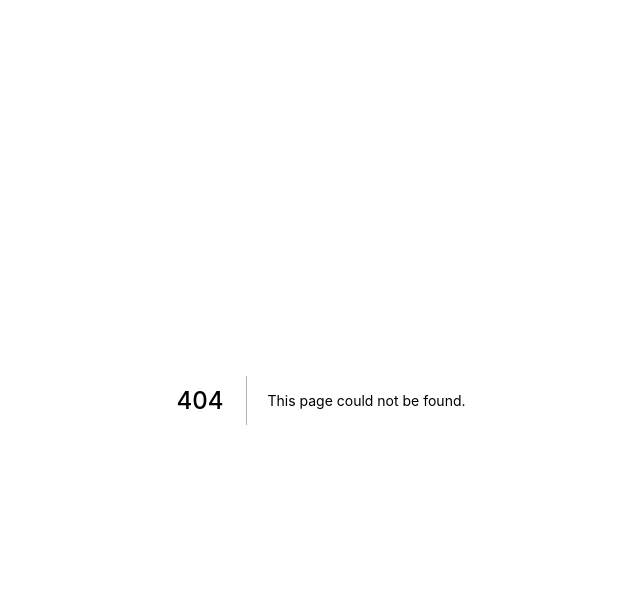
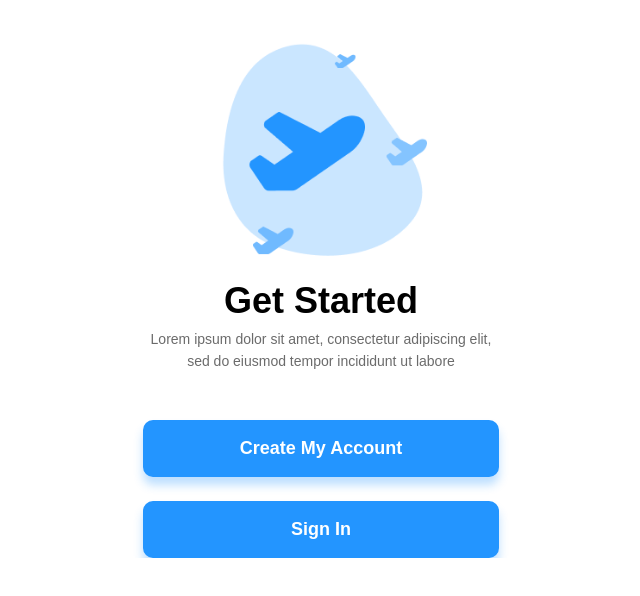
Before and after one commit to wachid29/front-end-byteteam, a Next.js app: page /welcome/start in a window 1280 px wide. Before the commit this address had no page. Shown: the top 596 px of the page, without its empty margins (319-959 px from the left). Built offline with nearby package versions, Linux system fonts and the light colour scheme.

Commit message:
[ADD] welcome page design

```diff
--- /dev/null
+++ b/pages/welcome/start.js
@@ -0,0 +1,38 @@
+import React from "react";
+import Image from "next/image";
+import imgWelcome from "../../public/images/welcome.png";
+import welcomeStyle from "../../styles/pages/welcome.module.css";
+
+const start = () => {
+	return (
+		<>
+			<div className={welcomeStyle.main}>
+				<div className="container">
+					<div className="row justify-content-center">
+						<div className={"col-md-4"}>
+							<div className={"row justify-content-center mt-4"}>
+								<Image src={imgWelcome} alt="logo" width="250px" height="250px" />
+							</div>
+							<div className={welcomeStyle.contentTitle}>
+								<p>Get Started</p>
+							</div>
+							<div className={welcomeStyle.contentText}>
+								<p>Lorem ipsum dolor sit amet, consectetur adipiscing elit, sed do eiusmod tempor incididunt ut labore</p>
+							</div>
+							<div className={`d-grid gap-2 mt-5 ${welcomeStyle.btn}`}>
+								<button className="btn btn-lg" type="button">
+									Create My Account
+								</button>
+								<button className="btn  btn-lg mt-3" type="button">
+									Sign In
+								</button>
+							</div>
+						</div>
+					</div>
+				</div>
+			</div>
+		</>
+	);
+};
+
+export default start;
--- /dev/null
+++ b/styles/pages/welcome.module.css
@@ -0,0 +1,36 @@
+.main {
+  overflow-x: hidden;
+}
+
+.contentTitle p {
+  font-family: "Poppins", sans-serif;
+  font-style: normal;
+  font-weight: 600;
+  font-size: 36px;
+  text-align: center;
+  color: #000000;
+  margin-bottom: 0%;
+}
+
+.contentText p {
+  font-family: "Poppins", sans-serif;
+  font-style: normal;
+  font-weight: 400;
+  font-size: 14px;
+  line-height: 22px;
+  text-align: center;
+  color: #6B6B6B;
+}
+
+.btn button{
+  height: 57px;
+  background: #2395FF;
+  box-shadow: 0px 8px 10px rgba(35, 149, 255, 0.3);
+  border-radius: 10px;
+  color:#FFFFFF;
+  font-family: 'Poppins', sans-serif;
+  font-style: normal;
+  font-weight: 700;
+  font-size: 18px;
+  line-height: 27px;
+}
```
Also changed, not shown: public/images/welcome.png (added).
